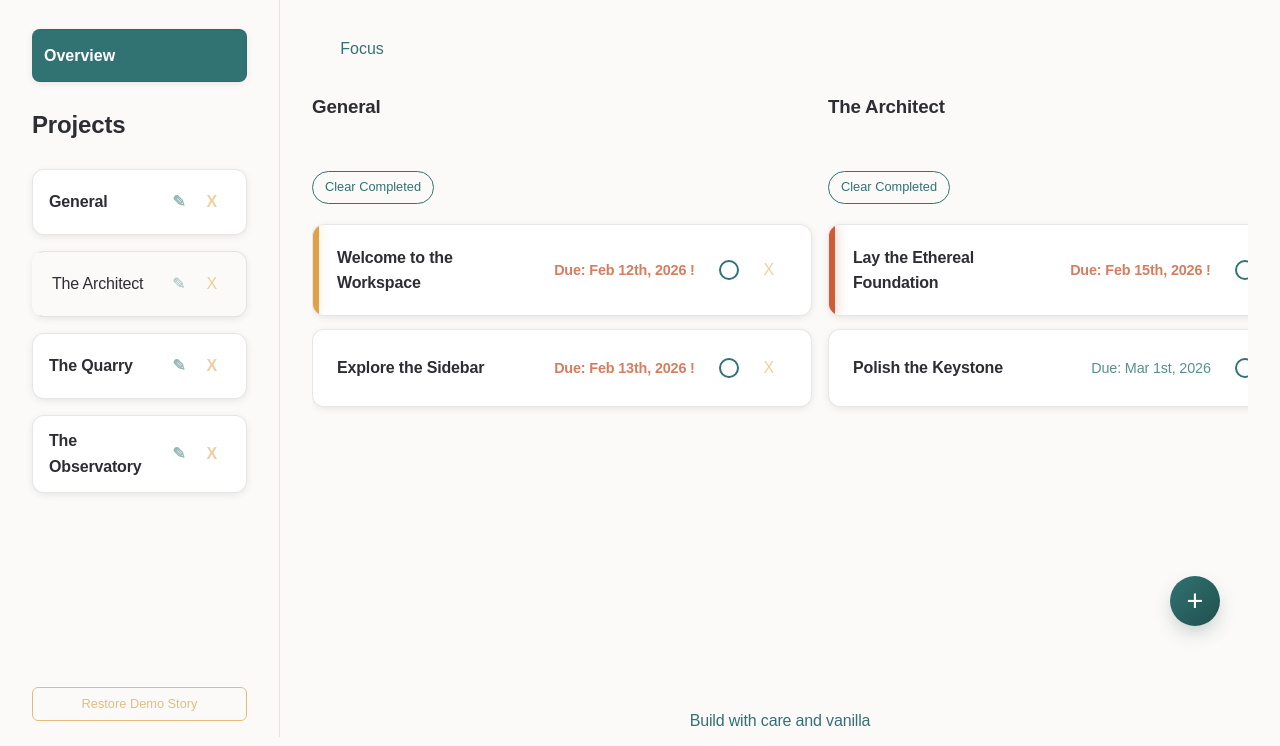
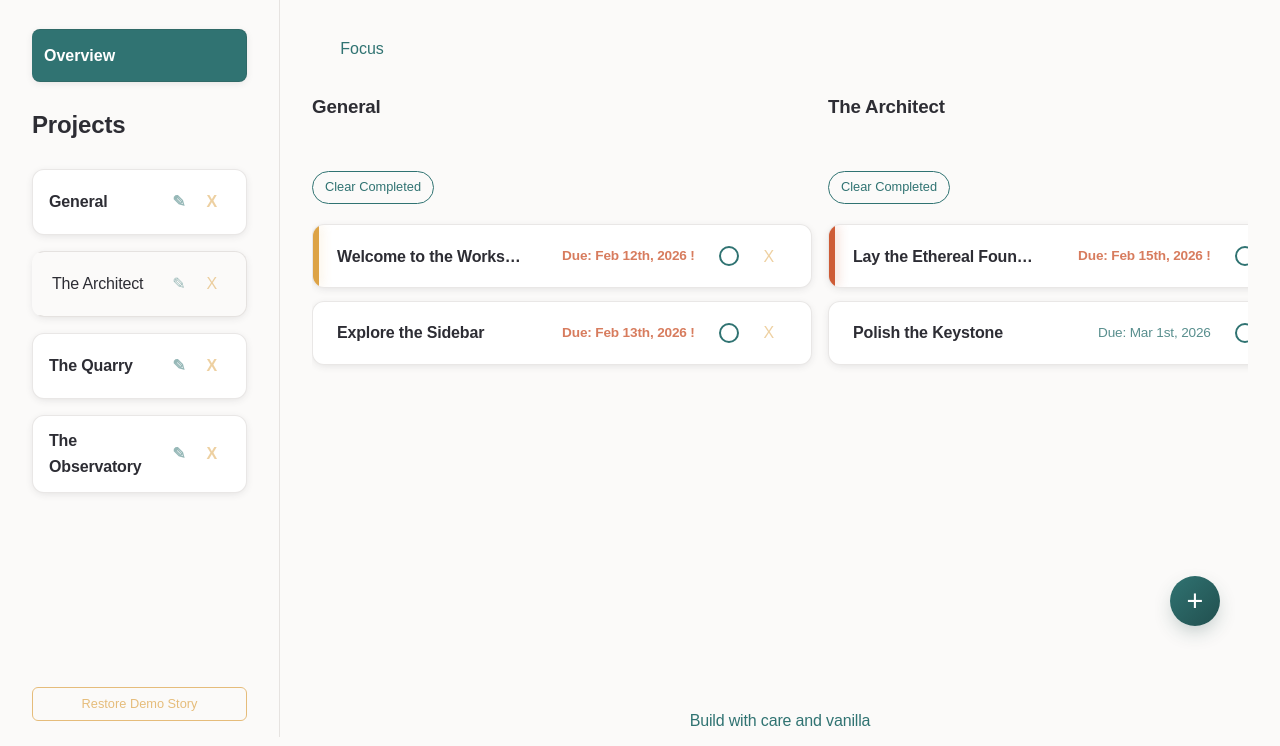
Before and after one commit to cmatsagka/todo-list, a website built with webpack: page src/template.html in a window 1280 px wide. Shown: the part 54-800 px from the top of the page. Built offline with nearby package versions, Linux system fonts and the light colour scheme; a web font is replaced by a local one.

Commit message:
Make todo title hide in an ellipse so that it doesn't change the height of cards

```diff
--- a/src/styles.css
+++ b/src/styles.css
@@ -455,7 +455,8 @@ header {
 	position: relative;
 	overflow: hidden;
 	width: 100%;
-	min-height: 3.5rem;
+	height: 4rem;
+	flex-shrink: 0;
 }
 
 .todo-item::before {
@@ -513,14 +514,19 @@ header {
 .todo-title {
 	font-weight: 600;
 	flex: 1;
+	white-space: nowrap;
+	overflow: hidden;
+	text-overflow: ellipsis;
+	margin-right: 1rem;
 }
 
 .todo-date {
-	font-size: 0.9rem;
+	font-size: 0.85rem;
 	color: var(--action-primary);
 	white-space: nowrap;
 	opacity: 0.8;
 	margin: 0 1.5rem;
+	flex-shrink: 0;
 }
 
 .form-group {
```
